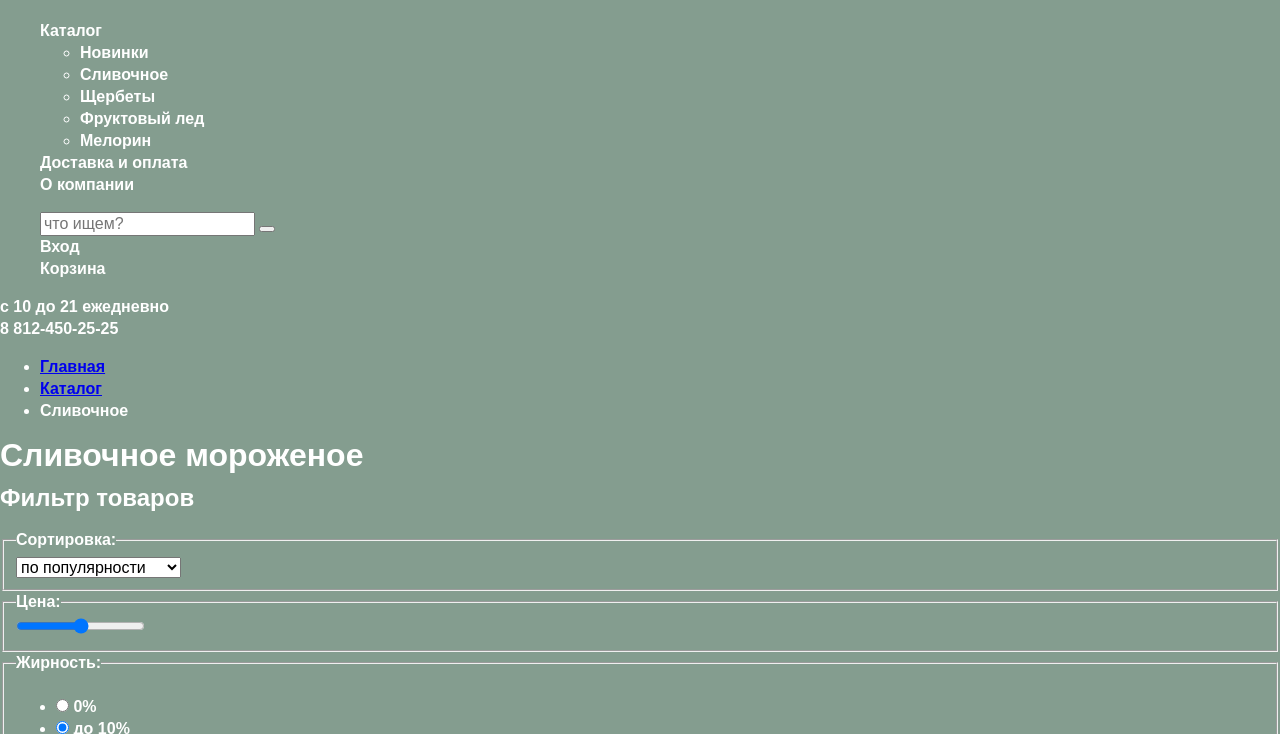
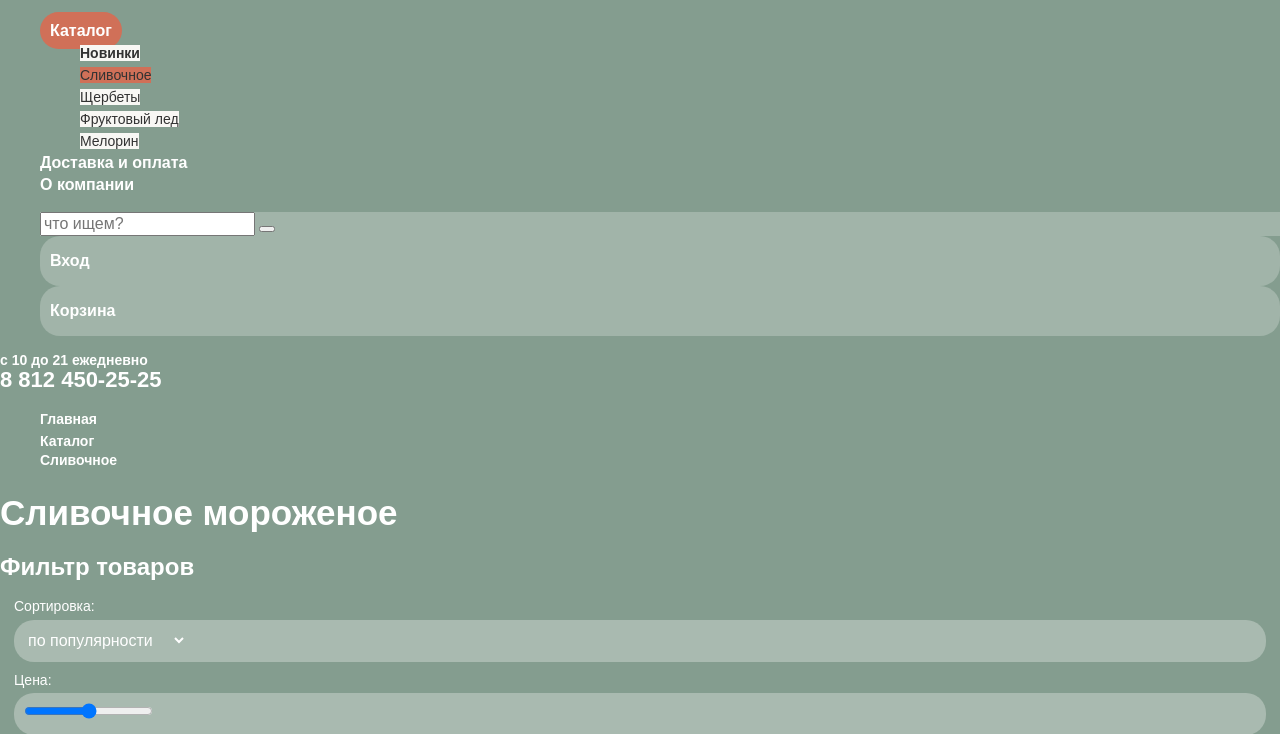
Before and after one commit to NitaBez/583539-gllacy, a plain HTML site: page catalog.html in a window 1280 px wide. Shown: the part 66-800 px from the top of the page. Drawn offline with Linux system fonts and the light colour scheme.

Commit message:
фильтр товаров (затык на кнопке формы)

```diff
--- a/catalog.html
+++ b/catalog.html
@@ -9,39 +9,39 @@
   <link rel="stylesheet" href="css/style.css">
 </head>
 
-<body>
+<body class="inner-page">
   <header class="main header">
     <nav class="main navigation">
       <a class="main-header-logo" href="index.html">
         <img src="img/logo.svg" width="154" height="64" alt="логотип Gllacy">
       </a>
       <ul class="site-navigation">
-        <li><a href="#">Каталог</a>
-          <ul class="submenu">
-            <li><a href="#">Новинки</a></li>
-            <li class="site-navigation-current">
-              <a href="catalog.html">Сливочное</a></li>
-            <li><a href="#">Щербеты</a></li>
-            <li><a href="#">Фруктовый лед</a></li>
-            <li><a href="#">Мелорин</a></li>
-          </ul>
-        </li>
-        <li><a href="delivery.html">Доставка и оплата</a></li>
-        <li><a href="about.html">О компании</a></li>
+        <li class="site-navigation-item-current"><a class="site-navigation-link-current" href="#">Каталог</a>
+          <ul class="site-navigation-submenu">
+            <li class="submenu-item-first"><a class="submenu-item-link" href="#">Новинки</a></li>
+            <li class="submenu-item-current">
+              <a class="submenu-item" href="catalog.html">Сливочное</a></li>
+              <li class="submenu-item"><a class="submenu-item-link" href="#">Щербеты</a></li>
+              <li class="submenu-item"><a class="submenu-item-link" href="#">Фруктовый лед</a></li>
+              <li class="submenu-item"><a class="submenu-item-link" href="#">Мелорин</a></li>
+            </ul>
+          </li>
+        <li class="site-navigation-item"><a href="delivery.html">Доставка и оплата</a></li>
+        <li class="site-navigation-item"><a href="about.html">О компании</a></li>
       </ul>
       <ul class="user-navigation">
-        <li>
+        <li class="circle">
           <form class="search" method="post" action="https://echo.htmlacademy.ru">
-            <input class="input" type="text" placeholder="что ищем?">
-            <button type="submit"></button>
+            <input class="search-input" type="text" placeholder="что ищем?">
+            <button class="search-button" type="submit"></button>
           </form>
         </li>
-        <li class="login-link">
+        <li class="login">
           <a class="login-link" href="login.html">Вход</a>
         </li>
-        <li><a class="basket-link" href="#">Корзина</a></li>
+        <li class="basket"><a class="basket-link" href="#">Корзина</a></li>
       </ul>
-      <p>с 10 до 21 ежедневно<br><span>8 812-450-25-25</span></p>
+      <p class="header-contacts">с 10 до 21 ежедневно<br><span class="phone">8 812 450-25-25</span></p>
     </nav>
   </header>
   <main class="container">
@@ -59,8 +59,9 @@
           <legend>
             Сортировка:
           </legend>
-          <select name="Сортировка">
-            <option value="по популярности">
+          <div class="filter-item">
+            <select class="down" name="Сортировка">
+              <option value="по популярности">
             по популярности
             </option>
             <option value="сначала недорогие">
@@ -73,17 +74,21 @@
               по жирности
             </option>
           </select>
+          </div>
         </fieldset>
         <fieldset>
           <legend>
             Цена:
           </legend>
+          <div class="filter-item">
           <input type="range" min="0" max="1000">
+        </div>
         </fieldset>
         <fieldset>
           <legend>
             Жирность:
           </legend>
+          <div class="filter-item">
           <ul>
             <li class="filter-option">
               <input type="radio" name="fat" value="0" id="filter-0" />
@@ -102,11 +107,13 @@
               <label for="filter-high">выше 30%</label>
             </li>
           </ul>
+        </div>
         </fieldset>
         <fieldset>
           <legend>
             Наполнители:
           </legend>
+          <div class="filter-item">
           <ul>
             <li class="filter-option">
               <input type="checkbox" name="chocolate" id="filter-chocolate" checked />
@@ -129,6 +136,7 @@
               <label for="filter-jam">джемы</label>
             </li>
           </ul>
+        </div>
         </fieldset>
         <button type="submit" class="filter-button button">Применить</button>
       </form>
--- a/css/style.css
+++ b/css/style.css
@@ -35,7 +35,7 @@ body {
   text-decoration: none;
 }
 
-.site-navigation a:hover {
+.site-navigation-item a:hover {
   color: #333333;
   background-color: #f7f6f3;
   padding-left: 10px;
@@ -45,7 +45,7 @@ body {
   border-radius: 20px;
 }
 
-.site-navigation a:focus {
+.site-navigation-item a:focus {
   color: #333333;
   background-color: #f7f6f3;
   padding-left: 10px;
@@ -56,8 +56,19 @@ body {
   box-shadow: inset 0px 2px 1px 0px rgba(105, 105, 105, 0.004);
 }
 
+.site-navigation-submenu a {
+  color: #323232;
+  font-size: 14px;
+  line-height: 16px;
+  font-weight: 400;
+  background-color: #f8f7f4;
+}
+
+.submenu-item-first a {
+  font-weight: bold;
+}
+
 .site-navigation-submenu a:hover {
-  /*color: #333333;*/
   background-color: #fbded7;
   border-radius: 0;
 }
@@ -277,7 +288,7 @@ body {
 text-decoration: none;
 }
 
-.button {
+.contact-list button {
   color: #fefefe;
   font-size: 18px;
   line-height: 24px;
@@ -308,3 +319,85 @@ text-decoration: none;
   font-size: 13px;
   line-height: 24px;
 }
+
+.inner-page {
+
+}
+
+a.site-navigation-link-current {
+  background-color: #d07058;
+  padding: 10px;
+  border-radius: 20px;
+}
+
+.submenu-item-current a {
+  background-color: #d07058;
+}
+
+.breadcrumbs {
+  list-style: none;
+}
+
+.breadcrumbs a {
+  font-size: 14px;
+  line-height: 16px;
+  text-decoration: none;
+  color: #ffffff;
+}
+
+.breadcrumbs-current {
+  font-size: 14px;
+  line-height: 16px;
+  color: #ffffff;
+}
+
+.page-title {
+  font-size: 35px;
+  line-height: 41px;
+  font-weight: bold;
+}
+
+.filter fieldset {
+  border: none;
+}
+
+.filter legend {
+  font-size: 14px;
+  line-height: 16px;
+  font-weight: 500;
+}
+
+.filter ul {
+  list-style: none;
+  font-size: 16px;
+  line-height: 18px;
+  font-weight: 500;
+  /*background-color: #a9bab0;
+  padding: 10px;
+  border-radius: 20px;*/
+}
+
+.filter-item {
+  background-color: #a9bab0;
+  padding: 10px;
+  border-radius: 20px;
+}
+
+.down {
+  color: #ffffff;
+  font-size: 16px;
+  line-height: 18px;
+  font-weight: 500;
+  border: none;
+  background-color: #a9bab0;
+}
+
+.filter-button button {
+  color: #ffffff;
+  font-size: 16px;
+  line-height: 18px;
+  font-weight: 500;
+  background-color: #a6b7ae;
+  padding: 10px;
+  border-radius: 30px;
+}
```
Also changed, not shown: index.html (+6 -8 lines).
